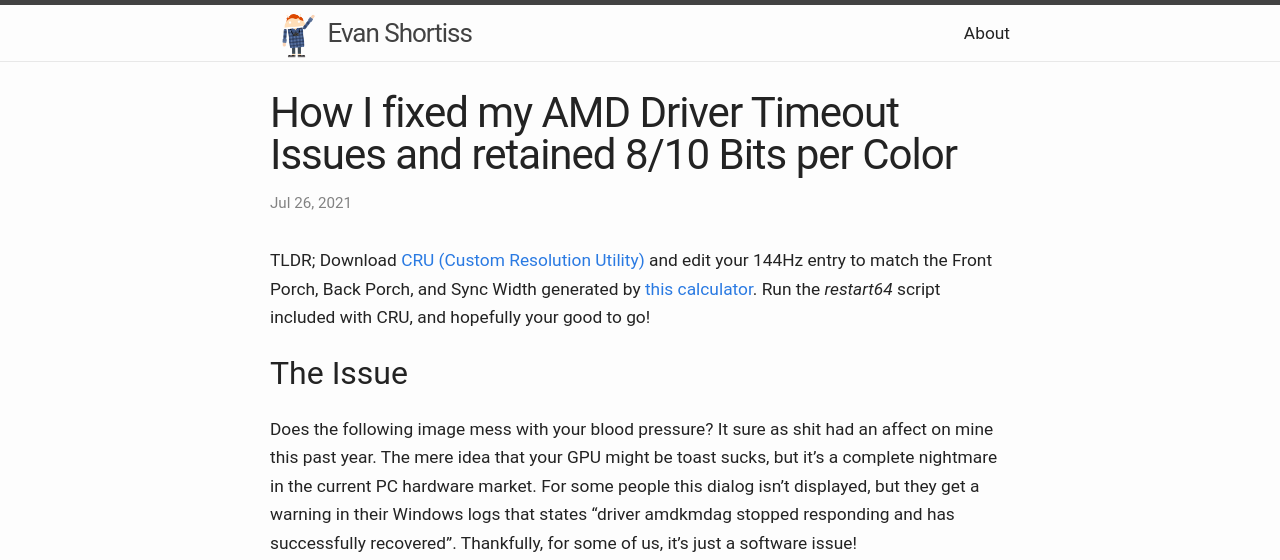
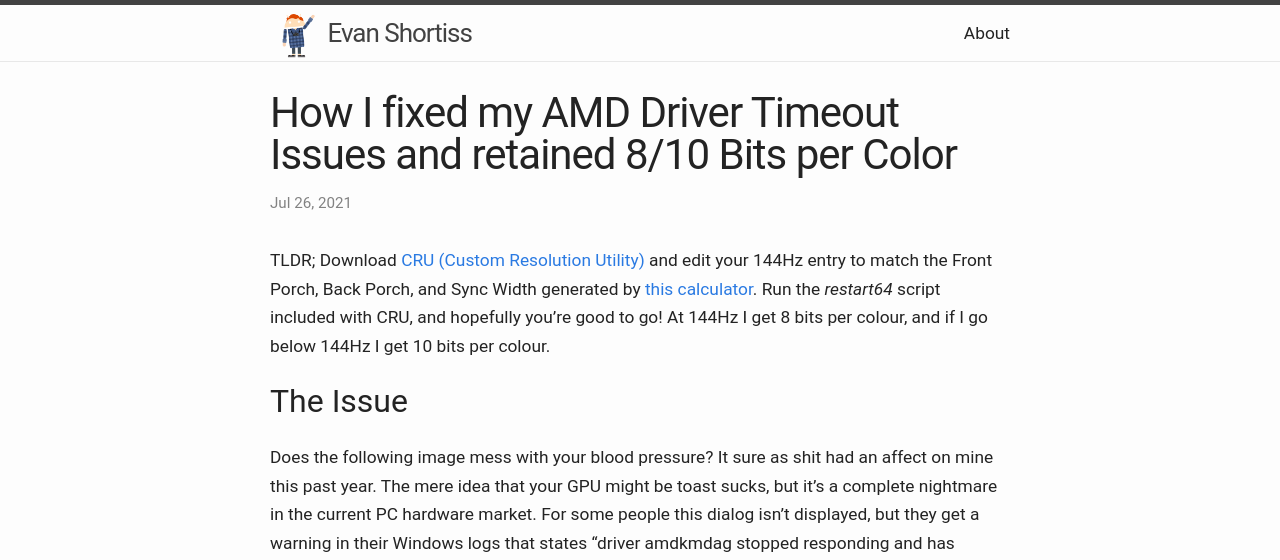
Before and after one commit to evanshortiss/evanshortiss.github.io, a Jekyll site: the page built from _posts/2021-07-26-amd-driver-memory-lock-timeout.markdown, in a window 1280 px wide and 900 px high, cut to the strip 0-560 px from the top of the window. Built offline with Jekyll 4.4.1, drawn with Linux system fonts in a browser that asks for light colours.

Commit message:
add note to amd memory timing post about bpc/hz

```diff
--- a/_posts/2021-07-26-amd-driver-memory-lock-timeout.markdown
+++ b/_posts/2021-07-26-amd-driver-memory-lock-timeout.markdown
@@ -5,7 +5,7 @@
 categories: windows amd drivers
 ---
 
-TLDR; Download [CRU (Custom Resolution Utility)](https://www.techspot.com/downloads/7345-custom-resolution-utility.html) and edit your 144Hz entry to match the Front Porch, Back Porch, and Sync Width generated by [this calculator](https://tomverbeure.github.io/video_timings_calculator). Run the *restart64* script included with CRU, and hopefully your good to go!
+TLDR; Download [CRU (Custom Resolution Utility)](https://www.techspot.com/downloads/7345-custom-resolution-utility.html) and edit your 144Hz entry to match the Front Porch, Back Porch, and Sync Width generated by [this calculator](https://tomverbeure.github.io/video_timings_calculator). Run the *restart64* script included with CRU, and hopefully you're good to go! At 144Hz I get 8 bits per colour, and if I go below 144Hz I get 10 bits per colour.
 
 ## The Issue
 
```
